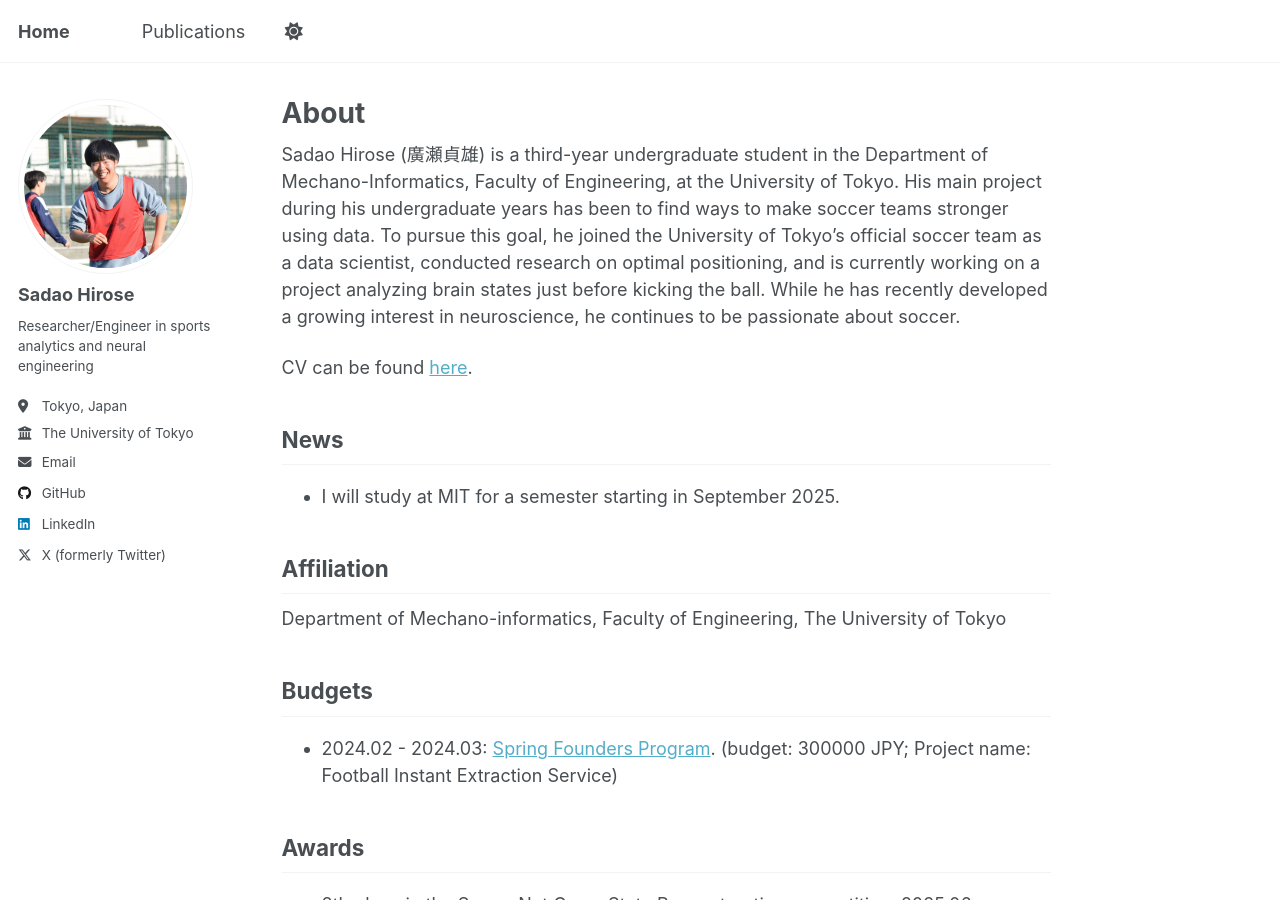
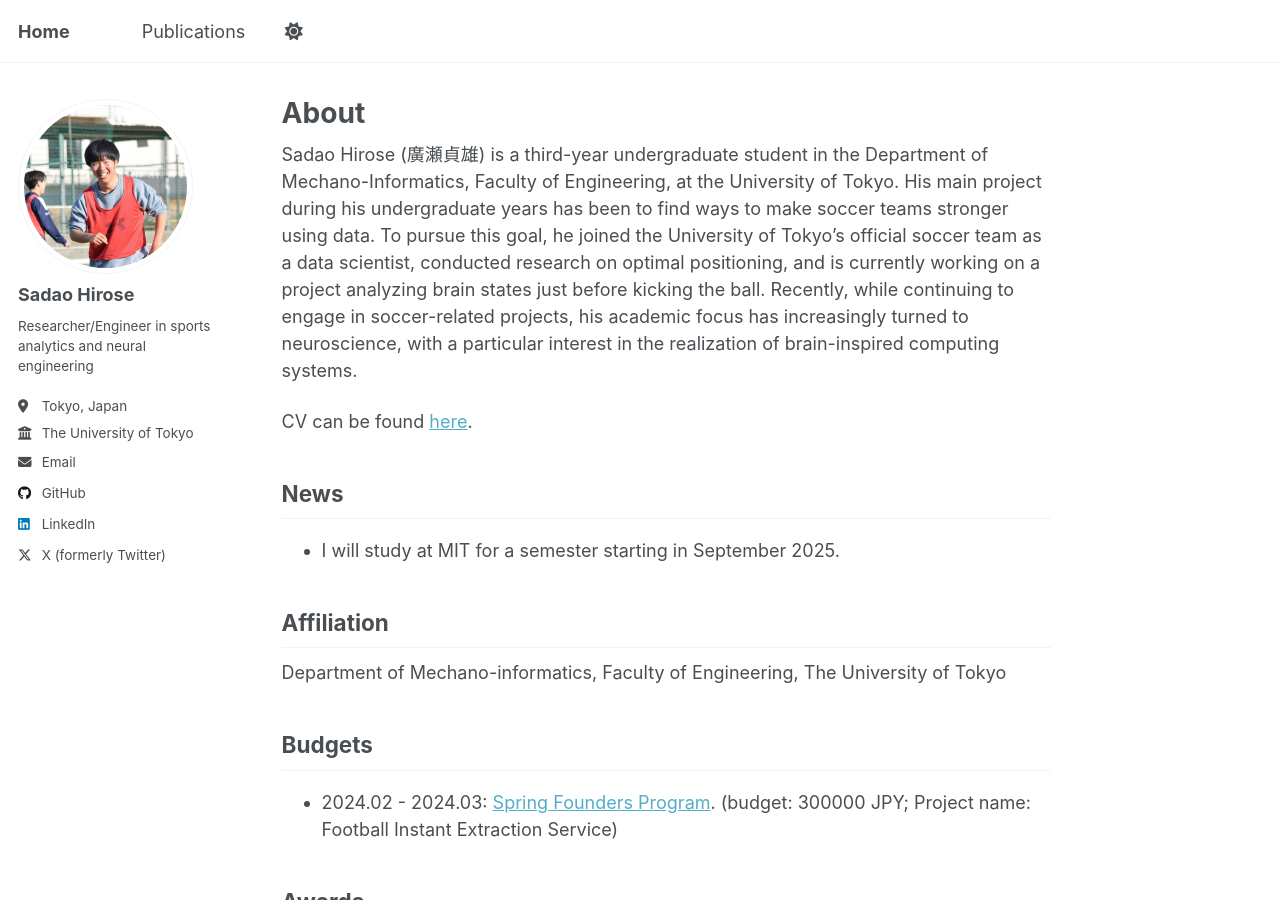
Before and after one commit to HiroseSadao/HiroseSadao.github.io, a Jekyll site: the page built from _pages/about.md, in a window 1280 px wide and 900 px high. Built offline with Jekyll 4.4.1, drawn with Linux system fonts in a browser that asks for light colours.

Commit message:
add self introduction

```diff
--- a/_pages/about.md
+++ b/_pages/about.md
@@ -7,7 +7,7 @@ redirect_from:
   - /about.html
 ---
 
-Sadao Hirose (廣瀬貞雄) is a third-year undergraduate student in the Department of Mechano-Informatics, Faculty of Engineering, at the University of Tokyo. His main project during his undergraduate years has been to find ways to make soccer teams stronger using data. To pursue this goal, he joined the University of Tokyo’s official soccer team as a data scientist, conducted research on optimal positioning, and is currently working on a project analyzing brain states just before kicking the ball. While he has recently developed a growing interest in neuroscience, he continues to be passionate about soccer.
+Sadao Hirose (廣瀬貞雄) is a third-year undergraduate student in the Department of Mechano-Informatics, Faculty of Engineering, at the University of Tokyo. His main project during his undergraduate years has been to find ways to make soccer teams stronger using data. To pursue this goal, he joined the University of Tokyo’s official soccer team as a data scientist, conducted research on optimal positioning, and is currently working on a project analyzing brain states just before kicking the ball. Recently, while continuing to engage in soccer-related projects, his academic focus has increasingly turned to neuroscience, with a particular interest in the realization of brain-inspired computing systems.
 
 CV can be found [here](https://docs.google.com/document/d/1MpqryIazkd2-YdEUbSvqURnHJHXbTkMwFbUs1mk_4G4/edit?usp=sharing).
 
```
